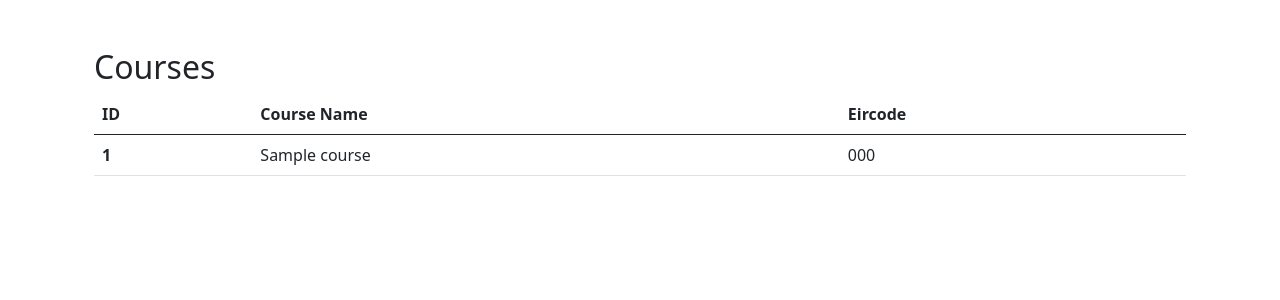
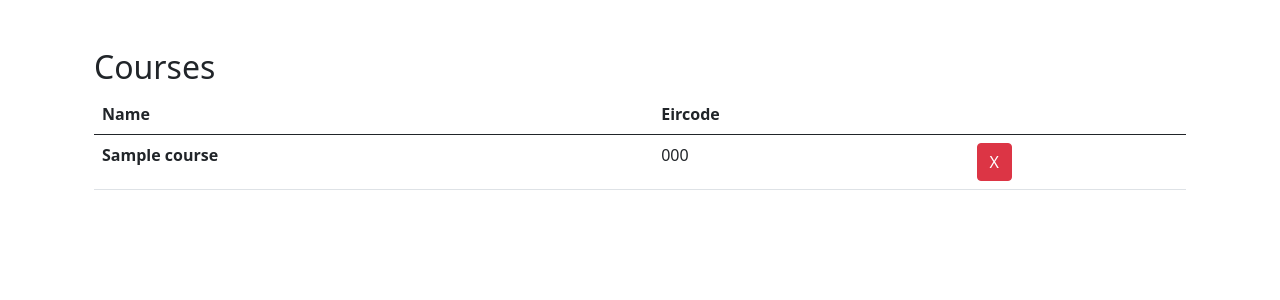
Before and after one commit to mahonyodhran/just-golf, a Django app: page /courses/ in a window 1280 px wide. Shown: the part 73-373 px from the top of the page. Run offline with Django 4.2, Linux system fonts and the light colour scheme; tables that the repository leaves empty hold one stand-in row (values such as "Sample post"); parts of the project's set-up code (start-up, migrations or seed data) failed here and were passed over; some libraries are stand-ins or nearby versions.

Commit message:
Added delete course function via button submit

```diff
--- a/courses/urls.py
+++ b/courses/urls.py
@@ -1,8 +1,9 @@
 from django.urls import path
 from . import views
-from django.views.generic.base import TemplateView
+from .views import DeleteView
 
 urlpatterns = [
     path("", views.course_index, name="course-index"),
     path("add-course", views.add_course, name="add-course"),
+    path('delete-course/<int:pk>/', DeleteView.as_view(), name='delete-course'),
 ]
--- a/courses/views.py
+++ b/courses/views.py
@@ -1,7 +1,16 @@
 from django.http import HttpResponse
-from django.shortcuts import render, HttpResponse, redirect
+from django.shortcuts import render, HttpResponse
 from .forms import CourseForm
 from .models import Course
+from django.contrib.auth.mixins import LoginRequiredMixin
+from django.views.generic.edit import DeleteView
+from django.urls import reverse_lazy
+
+
+class DeleteView(LoginRequiredMixin, DeleteView):
+    model = Course
+    context_object_name = "course"
+    success_url = reverse_lazy("course-index")
 
 
 def course_index(request):
@@ -14,7 +23,7 @@ def add_course(request):
         form = CourseForm(request.POST)
         if form.is_valid():
             form.save()
-            return HttpResponse("<p>Course Saved!</p>")
+            return render(request, "home.html")
         else:
             return HttpResponse("<p>Info is not Valid</p>")
 
--- a/templates/courses/course-index.html
+++ b/templates/courses/course-index.html
@@ -4,28 +4,39 @@
   {% if user.is_staff %}
   <a class="btn btn-primary" href="add-course" role="button">Add Course</a>
   {% endif %}
+  {% if courses %}
   <div class="row">
     <div class="col-lg-12">
       <h2>Courses</h2>
       <table class="table">
         <thead>
           <tr>
-                    <th scope="col">ID</th>
-                    <th scope="col">Course Name</th>
+            <th scope="col">Name</th>
             <th scope="col">Eircode</th>
+            <th scope="col"></th>
           </tr>
         </thead>
         <tbody>
           {% for course in courses %}
           <tr>
-                        <th scope="row">{{ course.id }}</th>
-                        <td>{{ course.name }}</td>
+            <th scope="row">{{ course.name }}</th>
             <td>{{ course.eircode }}</td>
+            <td>
+              <form method="post" action="{% url 'delete-course' course.id %}">
+                {% csrf_token %}
+                <button type="submit" class="btn btn-danger">X</button>
+              </form>
+            </td>
           </tr>
           {% endfor %}
         </tbody>
       </table>
     </div>
   </div>
+  {% else %}
+  <div class="alert alert-warning" role="alert">
+    <strong>No Courses!</strong>
+  </div>
+  {% endif %}
 </section>
 {% endblock %}
```
Lines whose indentation alone changed are shown as unchanged.
